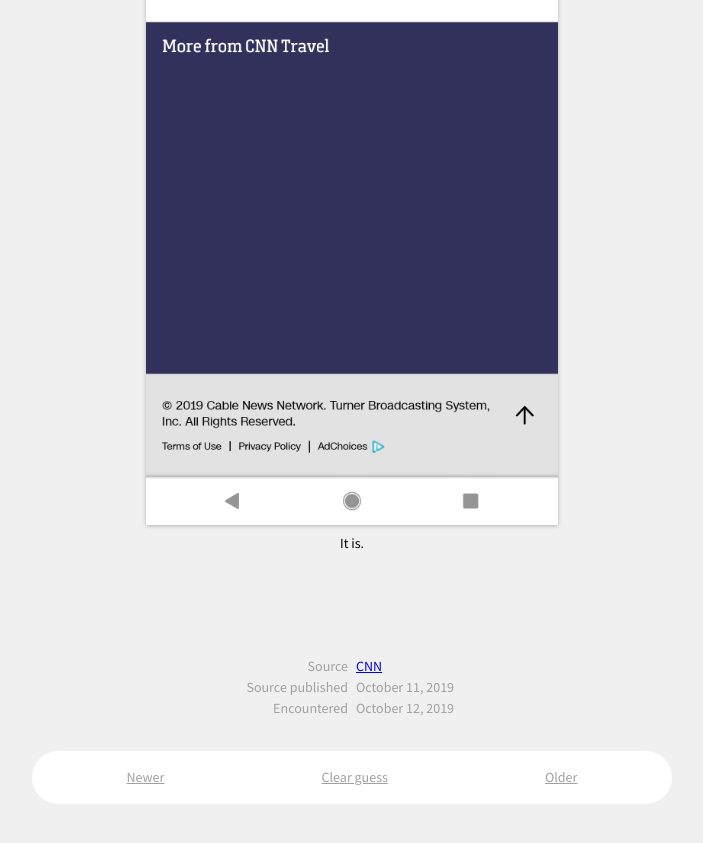
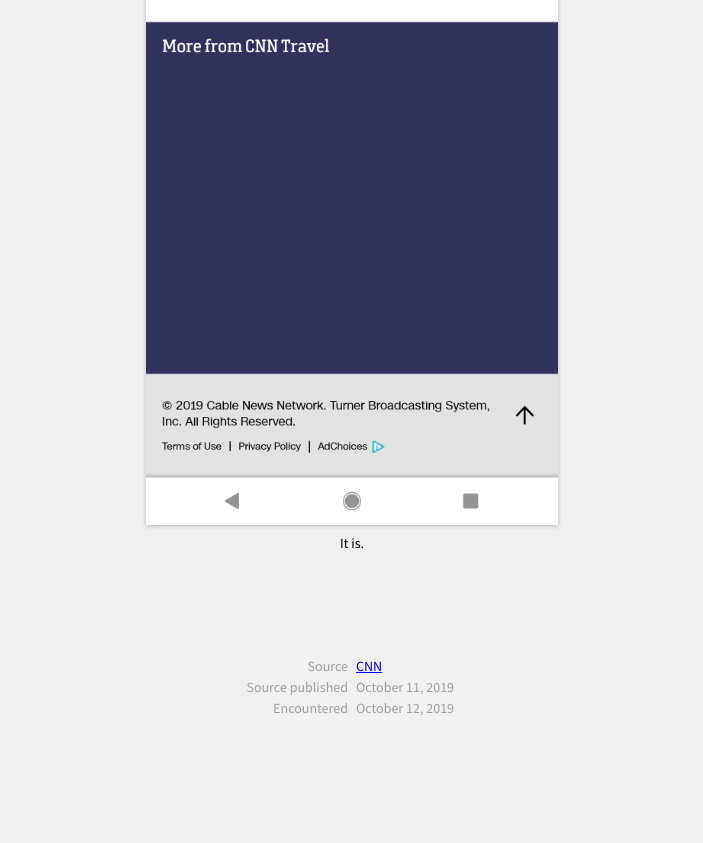
Before and after one commit to wh0/isthistheendofthearticle.ml, a Jekyll site: the page built from _posts/2019-10-11-cnn-araki-2.md, in a window 1280 px wide and 900 px high, scrolled down 1336 px. Shown: the top 843 px of the window, without its empty margins (288-991 px from the left). Built offline with Jekyll 4.4.1, drawn with Linux system fonts in a browser that asks for light colours; after the commit the page ends 2151 px from its top, so only the background shows below that.

Commit message:
let's try removing the post navigation lnks

```diff
--- a/_layouts/post.html
+++ b/_layouts/post.html
@@ -38,7 +38,7 @@ layout: base
 	</div>
 </div>
 
-<table class="metadata">
+<table class="metadata end">
 	<tr>
 		<td class="k">Source</td>
 		<td class="v">{% if page.source_url %}<a href="{{ page.source_url }}">{{ page.source_name }}</a>{% else %}Not recorded{% endif %}</td>
@@ -54,17 +54,3 @@ layout: base
 </table>
 
 {{ content }}
-
-<nav class="linkrow end">
-	{% if page.next %}
-		<a href="{{ page.next.url }}#above">Newer</a>
-	{% else %}
-		<span>Newer</span>
-	{% endif %}
-	<a href="#above">Clear guess</a>
-	{% if page.previous %}
-		<a href="{{ page.previous.url }}#above">Older</a>
-	{% else %}
-		<span>Older</span>
-	{% endif %}
-</nav>
```
